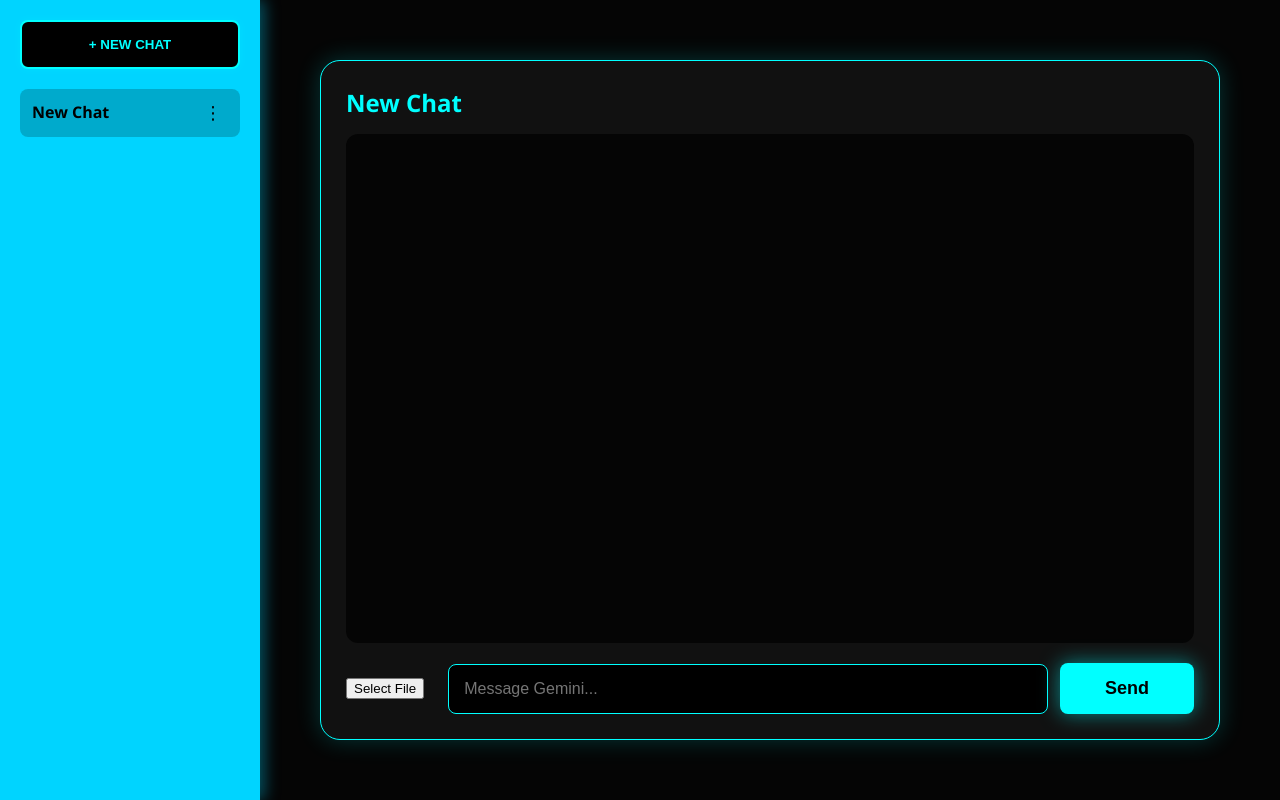
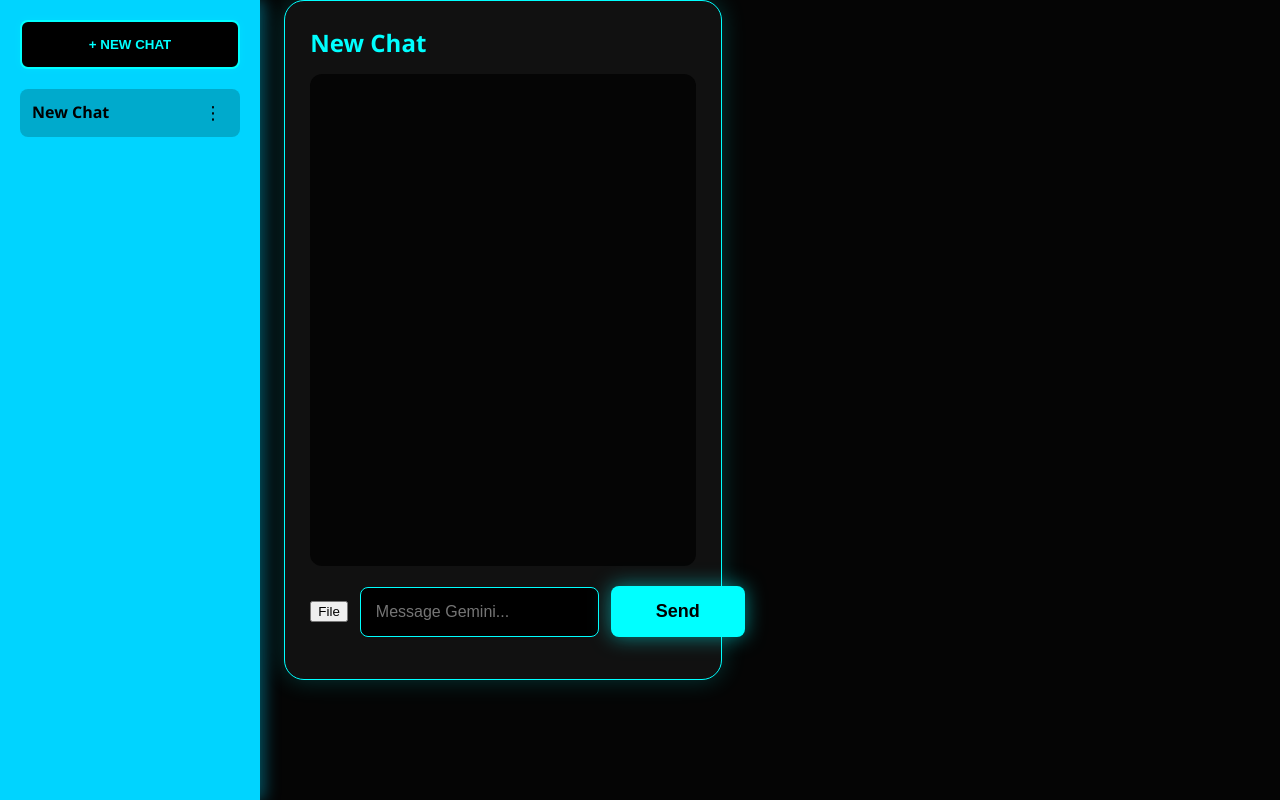
Before and after one commit to noam132/AiEditsBeta, a website: page index.html in a window 1280 px wide. Drawn offline with Linux system fonts and the light colour scheme.

Commit message:
Update index.html

```diff
--- a/index.html
+++ b/index.html
@@ -2,6 +2,7 @@
 <html lang="en">
 <head>
     <meta charset="UTF-8">
+    <meta name="viewport" content="width=device-width, initial-scale=1.0, maximum-scale=1.0, user-scalable=no">
     <title>AiEdits Beta</title>
     <link rel="stylesheet" href="style.css">
 </head>
@@ -11,20 +12,25 @@
         <div id="chatList"></div>
     </div>
 
-    <div style="flex: 1; display: flex; align-items: center; justify-content: center;">
+    <div class="main-content">
         <div class="container">
             <h2 id="activeChatTitle" style="color:#00ffff; margin: 0 0 15px 0;">New Chat</h2>
+
             <div id="chatLog"></div>
+
             <div class="input-area">
                 <input type="file" id="fileInput" style="display:none;" onchange="document.getElementById('fileStatus').innerText = this.files[0] ? this.files[0].name : ''">
-                <button type="button" class="custom-file-upload" onclick="document.getElementById('fileInput').click()">Select File</button>
-                <span id="fileStatus" style="font-size: 11px; color: #00ffff; max-width: 80px; overflow: hidden; text-overflow: ellipsis;"></span>
+
+                <button type="button" class="custom-file-upload" onclick="document.getElementById('fileInput').click()">File</button>
 
                 <input type="text" id="messageInput" placeholder="Message Gemini...">
+
                 <button id="sendBtn">Send</button>
             </div>
+            <span id="fileStatus" style="font-size: 11px; color: #00ffff; margin-top: 5px; display: block; height: 12px;"></span>
         </div>
     </div>
+
     <script src="script.js"></script>
 </body>
 </html>
```
